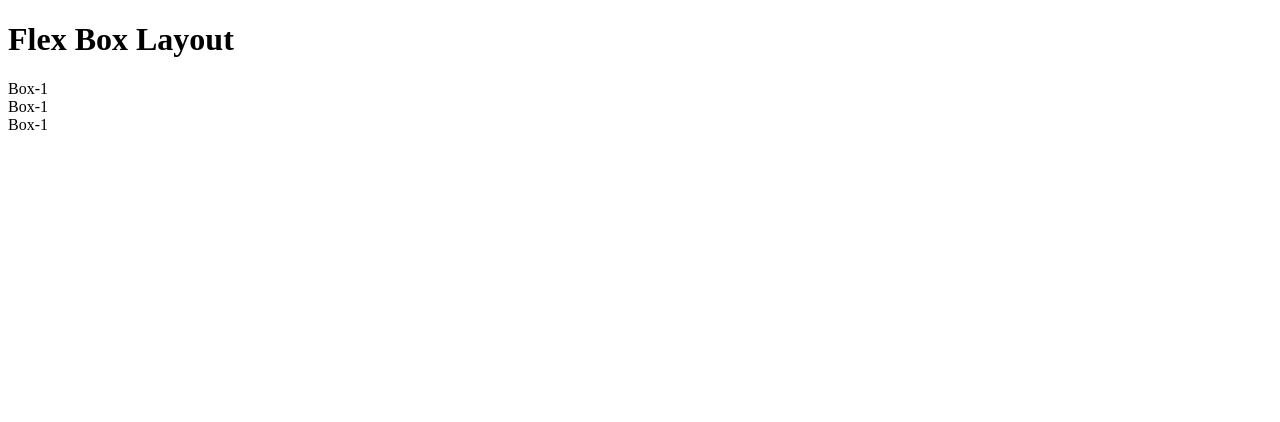
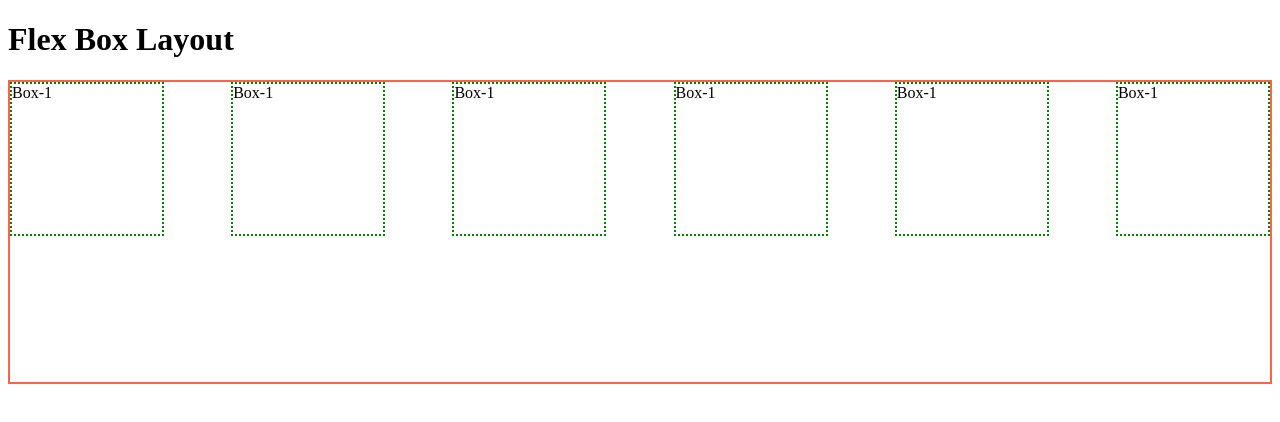
Before and after one commit to mdmamun6/flex-box, a plain HTML site: page index.html in a window 1280 px wide. Drawn offline with Linux system fonts and the light colour scheme.

Commit message:
add all files

```diff
--- a/css/style.css
+++ b/css/style.css
@@ -0,0 +1,24 @@
+hi{
+    font-size: 46px;
+}
+.container{
+    display: flex;
+    border: 2px solid tomato;
+    height: 300px;
+    justify-content: space-between;
+    /* For New Line */
+    /* flex-wrap: wrap; */
+    /* space-evenly mane box gulo soman vabe pave
+    space-around dui pase ordek majh khane soman
+    space between mane sudhu matro majkhane soman vabe pabe */
+}
+.box{
+    border: 2px dotted green;
+    width: 150px;
+    height: 150px;
+    /* justify-content: center;
+    align-items: center;
+
+    etar mane item akdom middle a thakbe*/
+}
+/* align-items mean vertical borabor tar jayga kothay hobe seta */
--- a/index.html
+++ b/index.html
@@ -13,6 +13,10 @@
         <div class="box">Box-1</div>
         <div class="box">Box-1</div>
         <div class="box">Box-1</div>
+        <div class="box">Box-1</div>
+        <div class="box">Box-1</div>
+        <div class="box">Box-1</div>
+
     </div>
 </body>
 </html>
```
